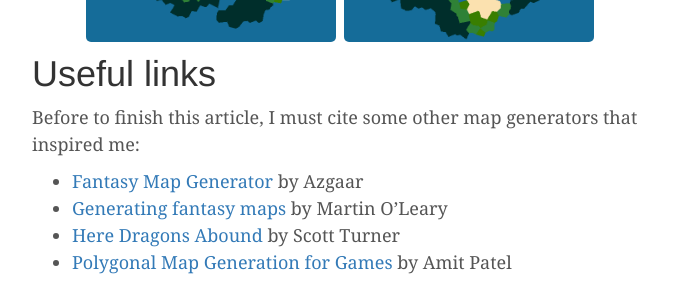
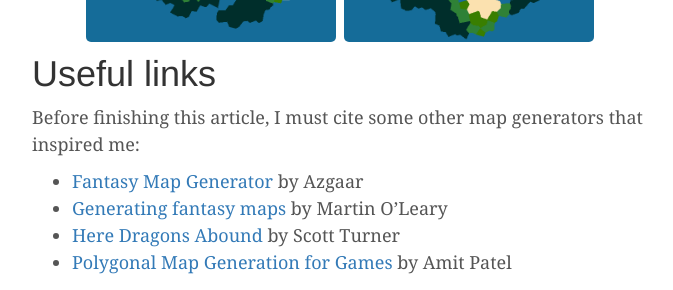
Before and after one commit to pvigier/pvigier.github.io-jekyll, a Jekyll site: the page built from _posts/2019-05-12-vagabond-map-generation.md, in a window 1280 px wide and 900 px high, scrolled down 7457 px. Shown: the part 155-445 px from the top of the window, without its empty margins (138-811 px from the left). Built offline with Jekyll 4.4.1, drawn with Linux system fonts in a browser that asks for light colours; comment, search, counter and statistics services are not loaded.

Commit message:
Fix a typo in the last article

```diff
--- a/_posts/2019-05-12-vagabond-map-generation.md
+++ b/_posts/2019-05-12-vagabond-map-generation.md
@@ -122,7 +122,7 @@ I assign each of them using a [Whittaker diagram](http://w3.marietta.edu/~biol/b
 
 # Useful links
 
-Before to finish this article, I must cite some other map generators that inspired me:
+Before finishing this article, I must cite some other map generators that inspired me:
 
 * [Fantasy Map Generator](https://azgaar.wordpress.com) by Azgaar
 * [Generating fantasy maps](http://mewo2.com/notes/terrain/) by Martin O'Leary
```
